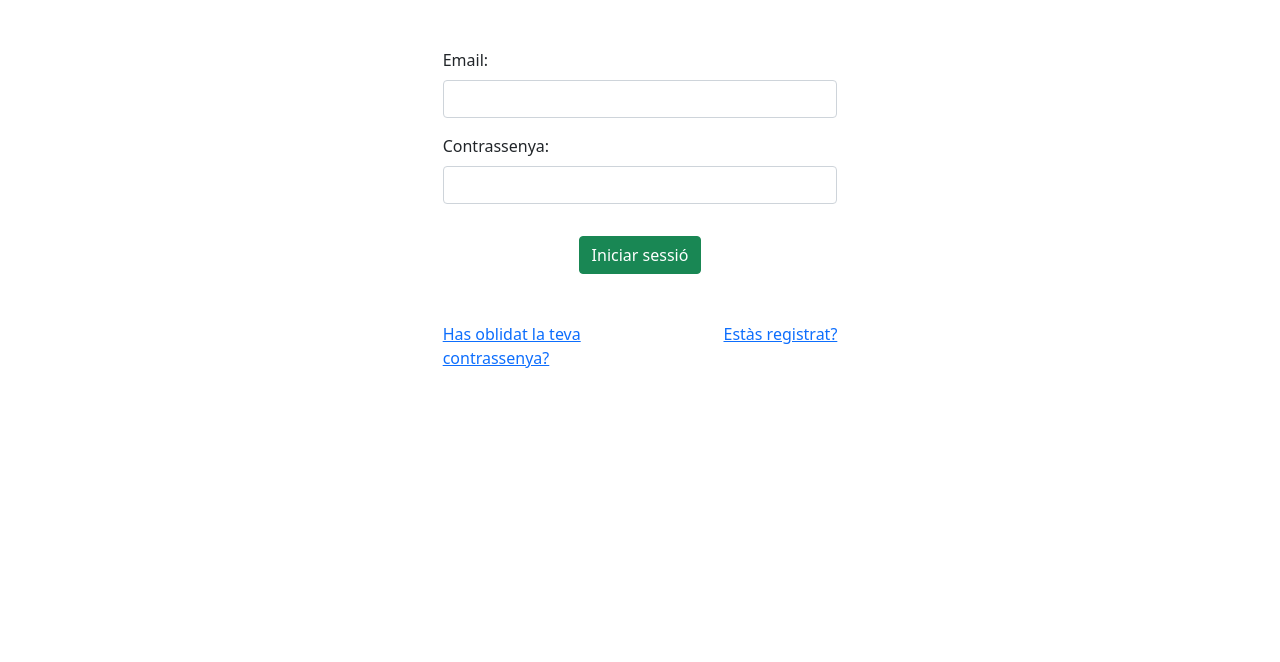
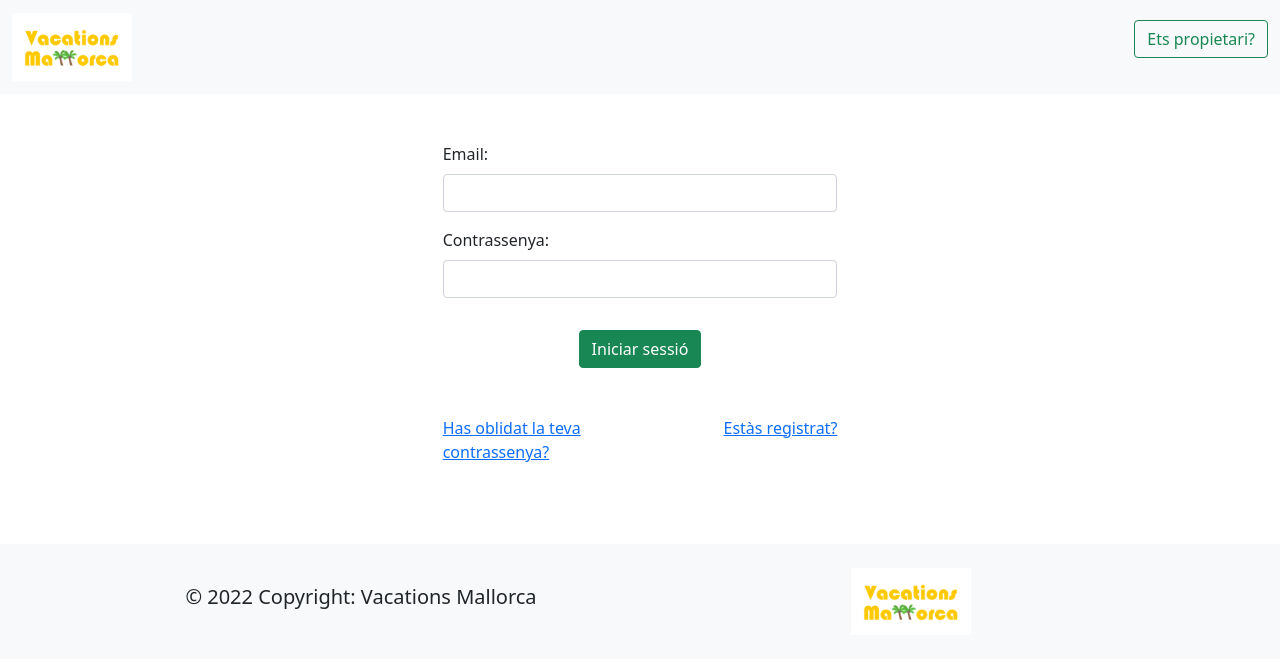
Before and after one commit to sriverogalan/lloguervacacional-finalproject, a plain HTML site: page login.html in a window 1280 px wide. Drawn offline with nearby package versions, Linux system fonts and the light colour scheme.

Commit message:
Login amb header i footer

```diff
--- a/login.html
+++ b/login.html
@@ -8,6 +8,15 @@
     <link href="https://cdn.jsdelivr.net/npm/bootstrap@5.1.3/dist/css/bootstrap.min.css" rel="stylesheet" integrity="sha384-1BmE4kWBq78iYhFldvKuhfTAU6auU8tT94WrHftjDbrCEXSU1oBoqyl2QvZ6jIW3" crossorigin="anonymous">
 </head>
 <body>
+
+    <nav class="navbar navbar-light bg-light">
+        <div class="container-fluid">
+          <a href="index.html" class="navbar-brand"><img src="./img/Logo.png" width="120px"></a>
+          <form class="d-flex">
+            <a href="login.html"><button class="btn btn-outline-success" type="submit">Ets propietari?</button></a>
+          </form>
+        </div>
+      </nav>
 
     <div class="px-lg-5 py-lg-5 d-flex justify-content-center">
         <form class=" d-flex flex-column col-4">
@@ -37,6 +46,23 @@
 
     </div>
 
+    <footer class="bg-light text-center text-lg-start">
+
+        <div class="container p-4">
+
+          <div class="row d-flex justify-content-around">
+
+            <div class="col-6 text-center my-auto">
+                <h5> © 2022 Copyright: Vacations Mallorca </h5>
+            </div>
+
+            <div class="col-6 text-center my-auto">
+                 <a href="index.html" class="navbar-brand"><img src="./img/Logo.png" width="120px"></a>
+            </div>
+          </div>
+        </div>
+      </footer>
+
 
 
 </body>
```
Also changed, not shown: img/Logo.png (added).
